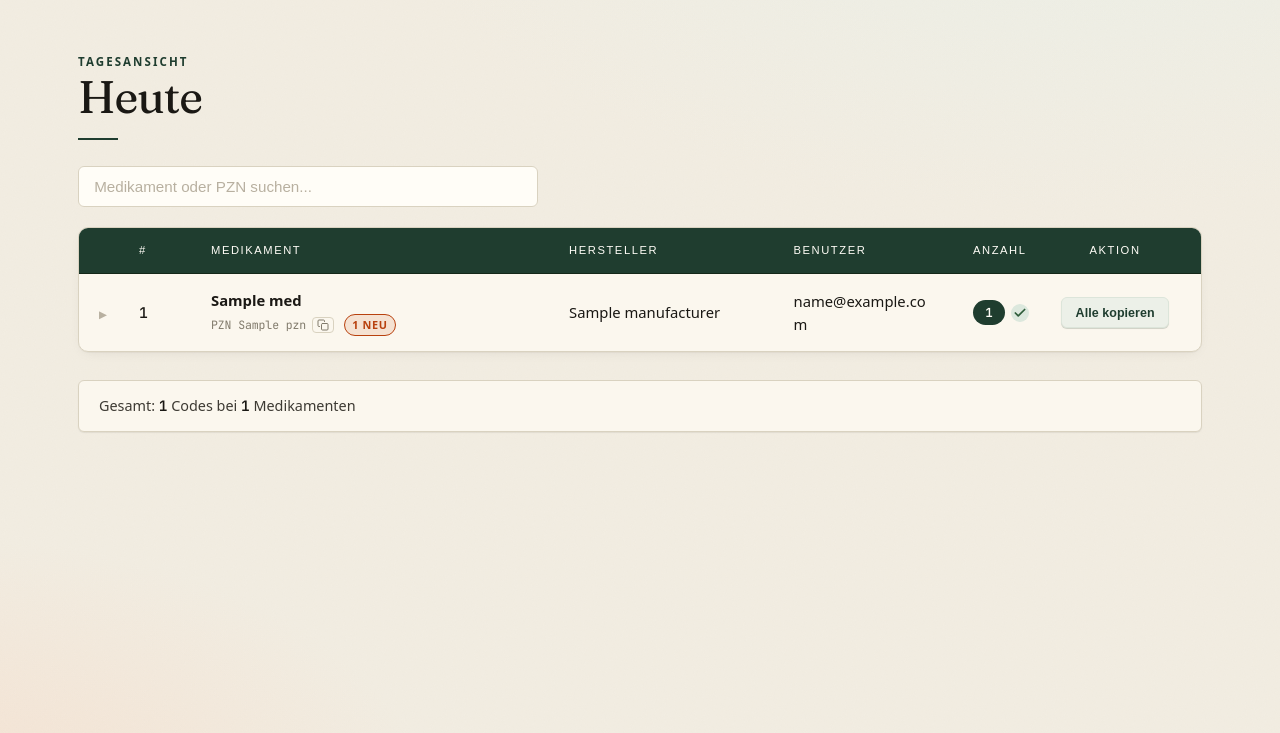
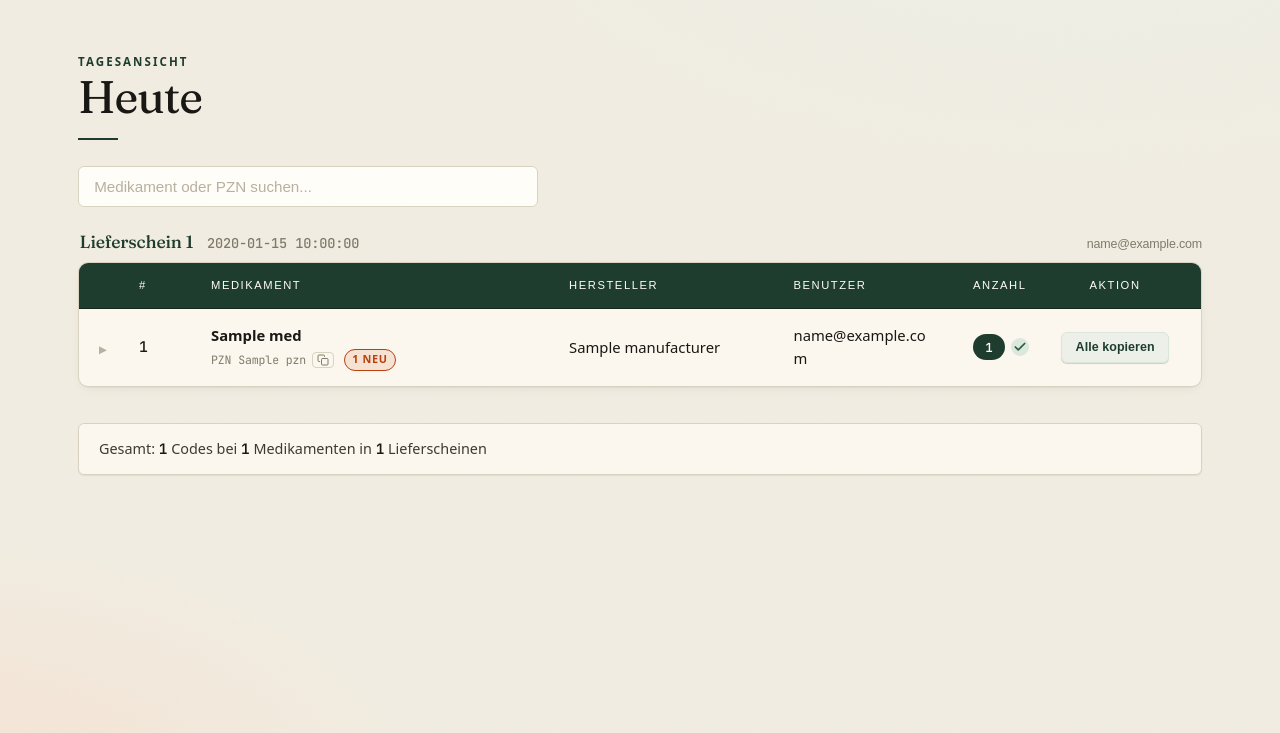
Before and after one commit to Maximanija1/sankt_georg_website, a Flask app: template templates/today.html in a window 1280 px wide. Shown: the part 67-800 px from the top of the page. Run offline with Flask 3, Linux system fonts and the light colour scheme; the template is opened without the code that fills it: most values are stand-ins (such as "Sample title", 1, 10 or a date in 2020); some libraries are stand-ins or nearby versions.

Commit message:
Lieferschein based sort

```diff
--- a/app.py
+++ b/app.py
@@ -243,6 +243,36 @@ def logout():
 # ---------- PAGES ----------
 
 
+def _format_session_time(iso_str):
+    if not iso_str:
+        return ""
+    try:
+        dt = datetime.fromisoformat(iso_str.replace("Z", "+00:00"))
+        return dt.astimezone(TIMEZONE).strftime("%H:%M")
+    except Exception:
+        return iso_str
+
+
+def _build_sessions(rows):
+    groups = {}
+    for row in rows:
+        key = (row.get("session_at"), row.get("user_email"))
+        if key not in groups:
+            groups[key] = {
+                "session_at": row.get("session_at"),
+                "user_email": row.get("user_email"),
+                "time_display": _format_session_time(row.get("session_at")),
+                "medications": [],
+            }
+        groups[key]["medications"].append(row)
+
+    sessions = list(groups.values())
+    sessions.sort(key=lambda s: (s["session_at"] or "", s["user_email"] or ""))
+    for s in sessions:
+        s["medications"].sort(key=lambda m: (m.get("product_name") or "").casefold())
+    return sessions
+
+
 @app.route("/")
 @login_required
 def today():
@@ -252,20 +282,23 @@ def today():
     try:
         client = get_supabase_client(token)
         result = client.rpc(
-            "dashboard_get_medications", {"p_from": p_from, "p_to": p_to}
+            "dashboard_get_sessions", {"p_from": p_from, "p_to": p_to}
         ).execute()
-        medications = sorted(
-            result.data or [],
-            key=lambda m: (m.get("product_name") or "").casefold(),
-        )
+        rows = result.data or []
     except Exception:
-        app.logger.exception("today: rpc dashboard_get_medications failed")
-        medications = []
+        app.logger.exception("today: rpc dashboard_get_sessions failed")
+        rows = []
         flash("Fehler beim Laden der Daten.", "error")
+
+    sessions = _build_sessions(rows)
+    total_codes = sum(m["scan_count"] for s in sessions for m in s["medications"])
+    total_meds = sum(len(s["medications"]) for s in sessions)
 
     return render_template(
         "today.html",
-        medications=medications,
+        sessions=sessions,
+        total_codes=total_codes,
+        total_meds=total_meds,
         user_email=session.get("user_email", ""),
         p_from=p_from,
         p_to=p_to,
@@ -353,15 +386,17 @@ def api_codes_detail():
     pzn = request.args.get("pzn", "")
     p_from = request.args.get("from", "")
     p_to = request.args.get("to", "")
+    session_at = request.args.get("session_at", "")
 
     if not p_from or not p_to:
         return jsonify({"codes": [], "error": "Missing time range"}), 400
 
     try:
         client = get_supabase_client(token)
-        result = client.rpc(
-            "dashboard_get_codes", {"p_from": p_from, "p_to": p_to, "p_pzn": pzn}
-        ).execute()
+        params = {"p_from": p_from, "p_to": p_to, "p_pzn": pzn}
+        if session_at:
+            params["p_session_at"] = session_at
+        result = client.rpc("dashboard_get_codes", params).execute()
         codes = [
             {
                 "id": row["id"],
@@ -405,16 +440,17 @@ def api_codes_reset():
     pzn = data.get("pzn", "")
     p_from = data.get("from", "")
     p_to = data.get("to", "")
+    session_at = data.get("session_at", "")
 
     if not p_from or not p_to:
         return jsonify({"error": "Missing time range"}), 400
 
     try:
         client = get_supabase_client(token)
-        client.rpc(
-            "dashboard_reset_copied",
-            {"p_pzn": pzn, "p_from": p_from, "p_to": p_to},
-        ).execute()
+        params = {"p_pzn": pzn, "p_from": p_from, "p_to": p_to}
+        if session_at:
+            params["p_session_at"] = session_at
+        client.rpc("dashboard_reset_copied", params).execute()
         return jsonify({"ok": True})
     except Exception:
         app.logger.exception("api_codes_reset: rpc dashboard_reset_copied failed")
--- a/static/app.js
+++ b/static/app.js
@@ -39,11 +39,13 @@
 
     async function copyCodesForMedication(pzn, fromDate, toDate, btn) {
         const originalText = btn.textContent;
+        const sessionAt = btn.dataset.sessionAt || "";
         btn.disabled = true;
         btn.textContent = "Laden...";
 
         try {
             const params = new URLSearchParams({ pzn: pzn, from: fromDate, to: toDate });
+            if (sessionAt) params.set("session_at", sessionAt);
             const response = await fetch("/api/codes/detail?" + params.toString(), {
                 credentials: "same-origin",
                 headers: { Accept: "application/json" },
@@ -292,6 +294,7 @@
         const pzn = detailRow.dataset.pzn || "";
         const from = detailRow.dataset.from;
         const to = detailRow.dataset.to;
+        const sessionAt = detailRow.dataset.sessionAt || "";
 
         const loading = detailRow.querySelector(".med-detail-loading");
         const list = detailRow.querySelector(".codes-list");
@@ -306,6 +309,7 @@
 
         try {
             const params = new URLSearchParams({ pzn: pzn, from: from, to: to });
+            if (sessionAt) params.set("session_at", sessionAt);
             const res = await fetch("/api/codes/detail?" + params.toString(), {
                 credentials: "same-origin",
                 headers: { Accept: "application/json" },
@@ -444,13 +448,16 @@
                         const pzn = detailRow.dataset.pzn || "";
                         const from = detailRow.dataset.from;
                         const to = detailRow.dataset.to;
+                        const sessionAt = detailRow.dataset.sessionAt || "";
 
                         try {
+                            const body = { pzn: pzn, from: from, to: to };
+                            if (sessionAt) body.session_at = sessionAt;
                             await fetch("/api/codes/reset", {
                                 method: "POST",
                                 credentials: "same-origin",
                                 headers: { "Content-Type": "application/json", "X-CSRFToken": csrfToken() },
-                                body: JSON.stringify({ pzn: pzn, from: from, to: to }),
+                                body: JSON.stringify(body),
                             });
                         } catch (_e) { /* silent */ }
 
--- a/static/style.css
+++ b/static/style.css
@@ -822,6 +822,44 @@ td strong,
     box-shadow: 0 0 0 4px var(--bottle-glow);
 }
 
+/* ---------- Session groups (Lieferscheine) ---------- */
+.session-group {
+    margin-bottom: 2.25rem;
+}
+
+.session-group table { margin-bottom: 0; }
+
+.session-header {
+    display: flex;
+    align-items: baseline;
+    gap: 0.85rem;
+    font-family: "Fraunces", serif;
+    font-weight: 500;
+    font-size: 1.1rem;
+    letter-spacing: -0.01em;
+    color: var(--ink);
+    margin: 1.5rem 0 0.6rem;
+    padding-left: 0.1rem;
+}
+
+.session-label { color: var(--bottle); }
+
+.session-time {
+    font-family: "JetBrains Mono", ui-monospace, monospace;
+    font-size: 0.85rem;
+    color: var(--ink-mute);
+    font-weight: 500;
+    letter-spacing: -0.01em;
+}
+
+.session-user {
+    font-family: "Geist", sans-serif;
+    font-size: 0.78rem;
+    color: var(--ink-mute);
+    font-weight: 500;
+    margin-left: auto;
+}
+
 /* ---------- Summary ---------- */
 .summary {
     background: var(--card);
--- a/templates/_medication_table.html
+++ b/templates/_medication_table.html
@@ -1,4 +1,4 @@
-<table id="medicationTable" class="fixed-table {% if medications[0].user_email %}with-user{% endif %}">
+<table class="fixed-table {% if medications[0].user_email %}with-user{% endif %}">
     {% if medications[0].user_email %}
     <colgroup>
         <col class="col-expand">
@@ -40,6 +40,7 @@
             data-pzn="{{ med.pzn|default('', true) }}"
             data-from="{{ p_from }}"
             data-to="{{ p_to }}"
+            {% if session_at %}data-session-at="{{ session_at }}"{% endif %}
             {% endif %}>
             <td class="expand-cell">
                 {% if show_copy_modal %}<span class="expand-icon">▶</span>{% endif %}
@@ -70,17 +71,20 @@
             <td>
                 <span class="count-wrap">
                     <span class="count-badge">{{ med.scan_count }}</span>
+                    {% if show_copy_modal %}
                     <span class="all-copied-tick" aria-label="Alle kopiert" title="Alle kopiert"
                           {% if not (med.scan_count and (med.copied_count or 0) >= med.scan_count) %}hidden{% endif %}>
                         <svg width="14" height="14" viewBox="0 0 24 24" fill="none" stroke="currentColor" stroke-width="3" stroke-linecap="round" stroke-linejoin="round" aria-hidden="true"><polyline points="20 6 9 17 4 12"/></svg>
                     </span>
+                    {% endif %}
                 </span>
             </td>
             <td>
                 <button class="btn-copy"
                     data-pzn="{{ med.pzn|default('', true) }}"
                     data-from="{{ p_from }}"
-                    data-to="{{ p_to }}">
+                    data-to="{{ p_to }}"
+                    {% if session_at %}data-session-at="{{ session_at }}"{% endif %}>
                     Alle kopieren
                 </button>
             </td>
@@ -89,7 +93,8 @@
         <tr class="med-detail-row" hidden
             data-pzn="{{ med.pzn|default('', true) }}"
             data-from="{{ p_from }}"
-            data-to="{{ p_to }}">
+            data-to="{{ p_to }}"
+            {% if session_at %}data-session-at="{{ session_at }}"{% endif %}>
             <td colspan="{% if med.user_email %}7{% else %}6{% endif %}" class="med-detail-cell">
                 <div class="med-detail-inner">
                     <div class="med-detail-toolbar">
@@ -111,7 +116,9 @@
     </tbody>
 </table>
 
+{% if show_summary is not defined or show_summary %}
 <div class="summary">
     Gesamt: <strong>{{ medications|sum(attribute='scan_count') }}</strong> Codes
     bei <strong>{{ medications|length }}</strong> Medikamenten
 </div>
+{% endif %}
--- a/templates/today.html
+++ b/templates/today.html
@@ -4,13 +4,31 @@
 <span class="eyebrow">Tagesansicht</span>
 <h1>Heute</h1>
 
-{% if medications %}
+{% if sessions %}
 <div class="search-box">
     <input type="text" class="search-input" id="searchInput" placeholder="Medikament oder PZN suchen...">
 </div>
 
-{% set show_copy_modal = true %}
-{% include "_medication_table.html" %}
+{% for session in sessions %}
+<section class="session-group">
+    <h2 class="session-header">
+        <span class="session-label">Lieferschein {{ loop.index }}</span>
+        <span class="session-time">{{ session.time_display }}</span>
+        {% if session.user_email %}<span class="session-user">{{ session.user_email }}</span>{% endif %}
+    </h2>
+    {% set medications = session.medications %}
+    {% set show_copy_modal = true %}
+    {% set show_summary = false %}
+    {% set session_at = session.session_at %}
+    {% include "_medication_table.html" %}
+</section>
+{% endfor %}
+
+<div class="summary">
+    Gesamt: <strong>{{ total_codes }}</strong> Codes
+    bei <strong>{{ total_meds }}</strong> Medikamenten
+    in <strong>{{ sessions|length }}</strong> Lieferscheinen
+</div>
 {% else %}
 <div class="empty-state">
     <p>Keine Codes f&uuml;r heute vorhanden.</p>
```
